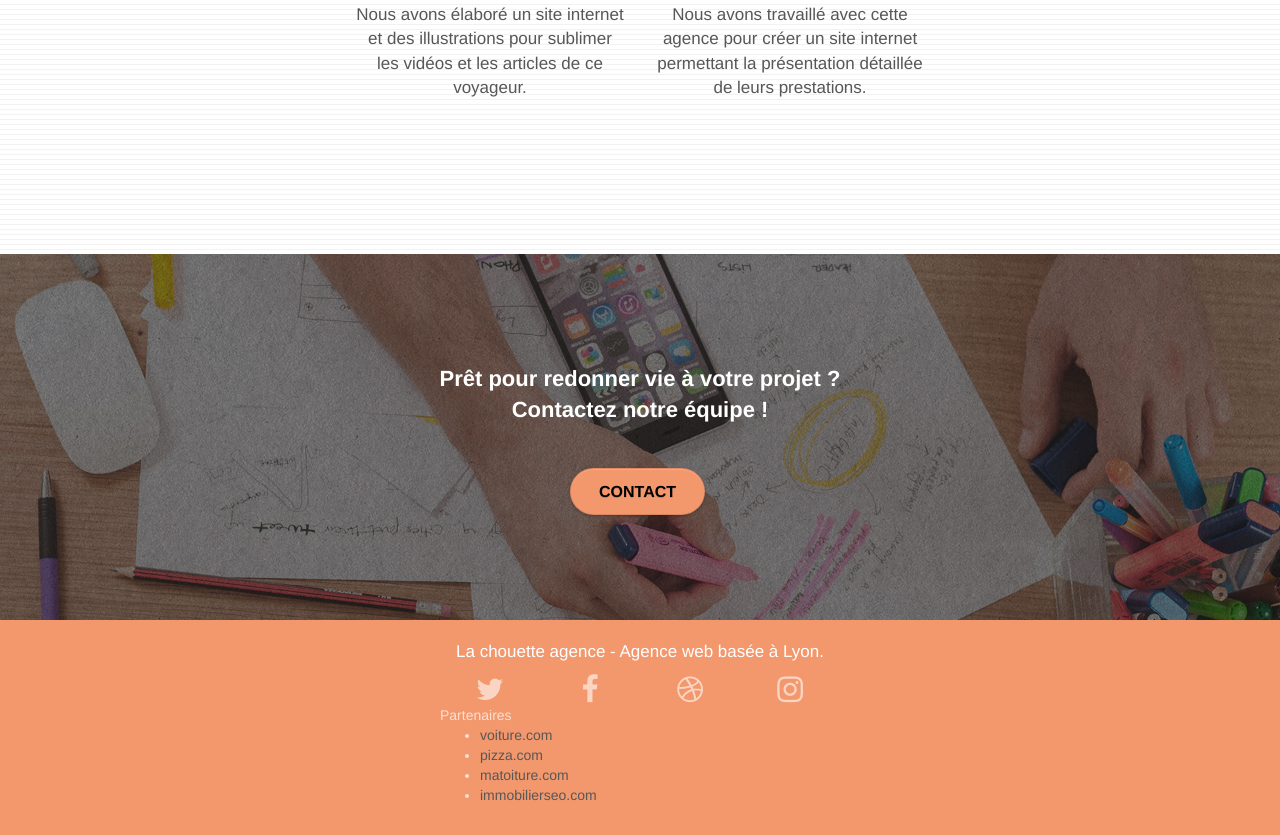
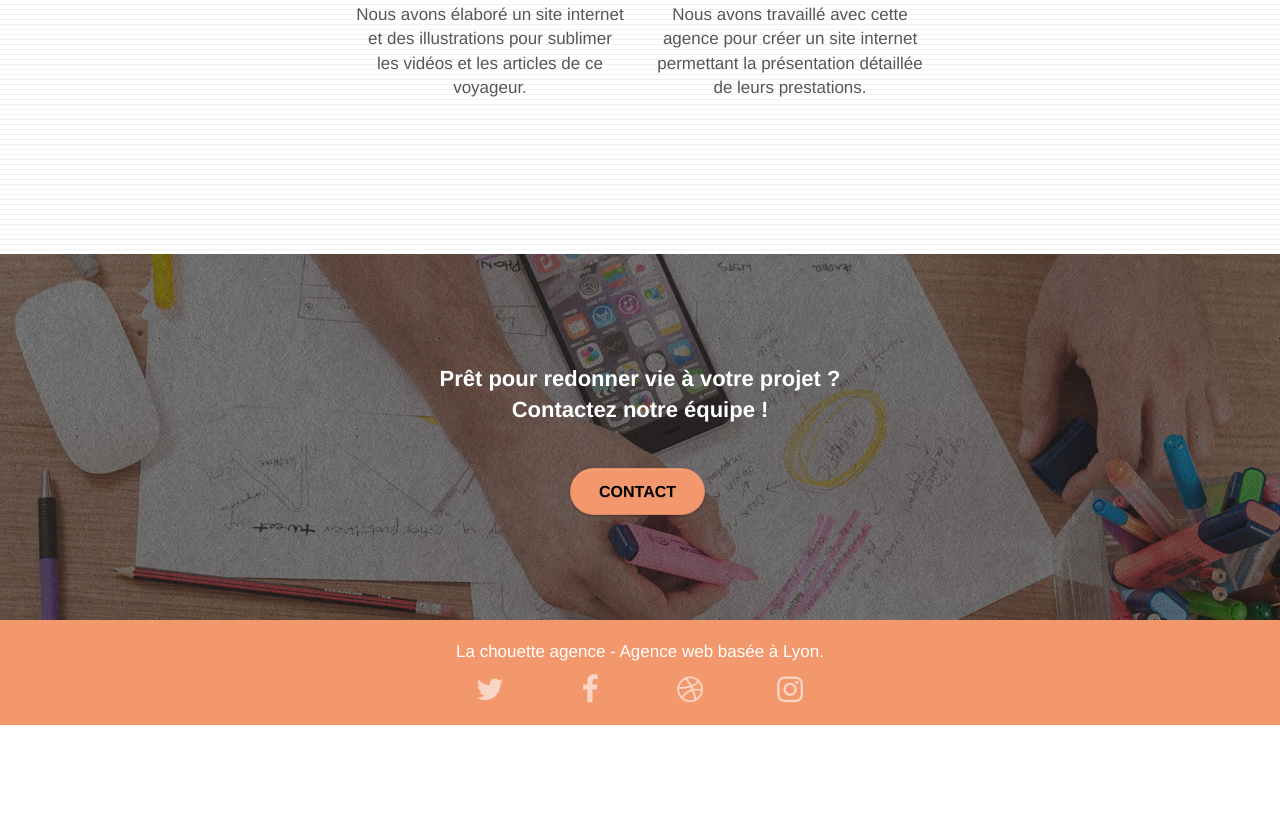
Before and after one commit to VoTou/La-Chouette-agence, a plain HTML site: page index.html in a window 1280 px wide. Shown: the part 3053-3888 px from the top of the page. After the commit the page ends 3778 px from the top, so only its background shows below. Drawn offline with Linux system fonts and the light colour scheme.

Commit message:
Retrait partenaires

```diff
--- a/index.html
+++ b/index.html
@@ -252,17 +252,7 @@
 							<a class="social" href="instagram.com/la_chouette_agence"><span class="fa fa-instagram icon-md" alt="Logo de Instagram"></span></a>
 						</div>
 					</div>
-					<div class="row">
-						<div class="col-sm-4">
-							Partenaires
-								<ul>
-									<li><a href="voiture.com">voiture.com</a></li>
-									<li><a href="pizza.com">pizza.com</a></li>
-									<li><a href="matoiture.com">matoiture.com</a></li>
-									<li><a href="immobilierseo.com">immobilierseo.com</a></li>
-								</ul>
-						</div>
-						</div>
+
 				</div>
 			</div>
 		</div>
```
